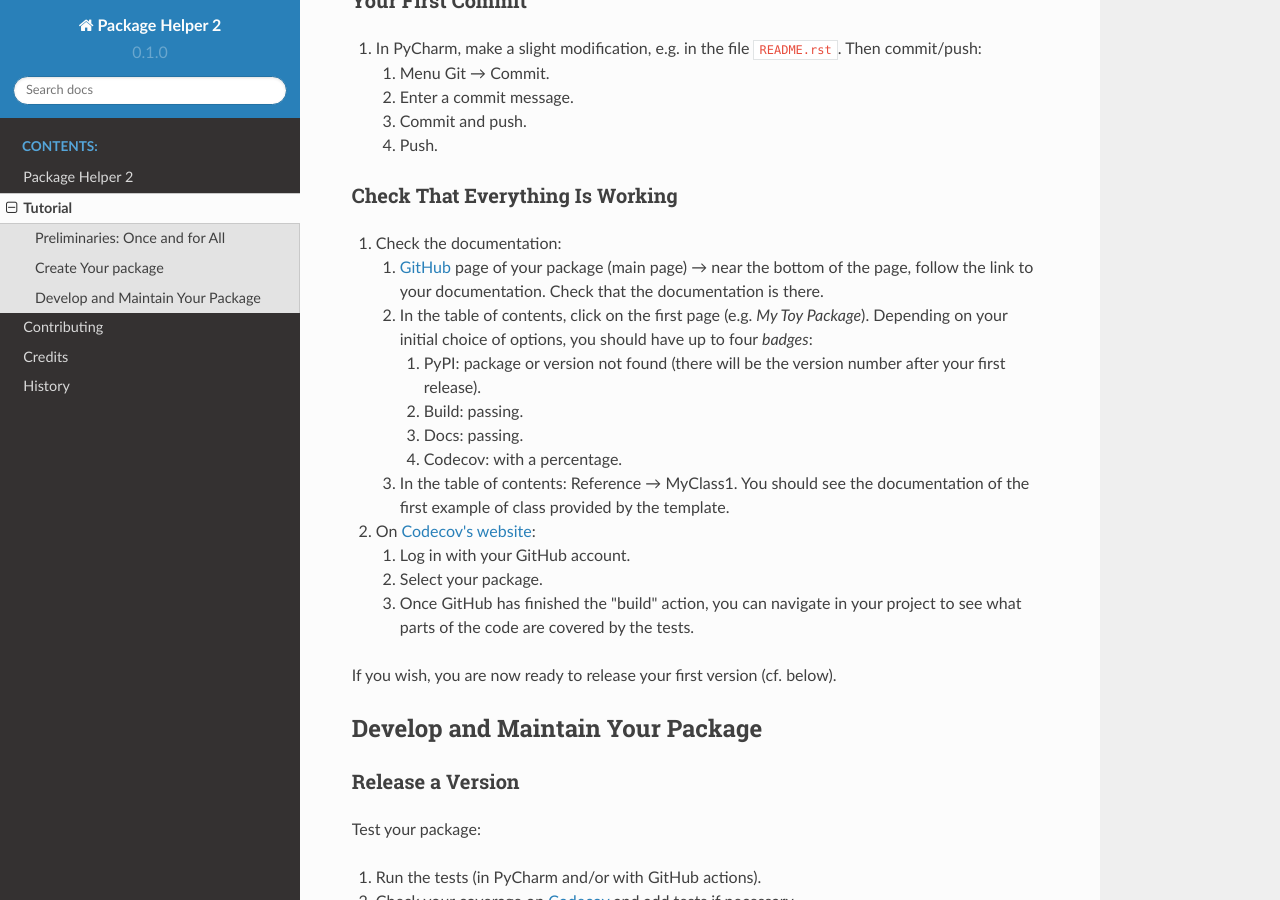
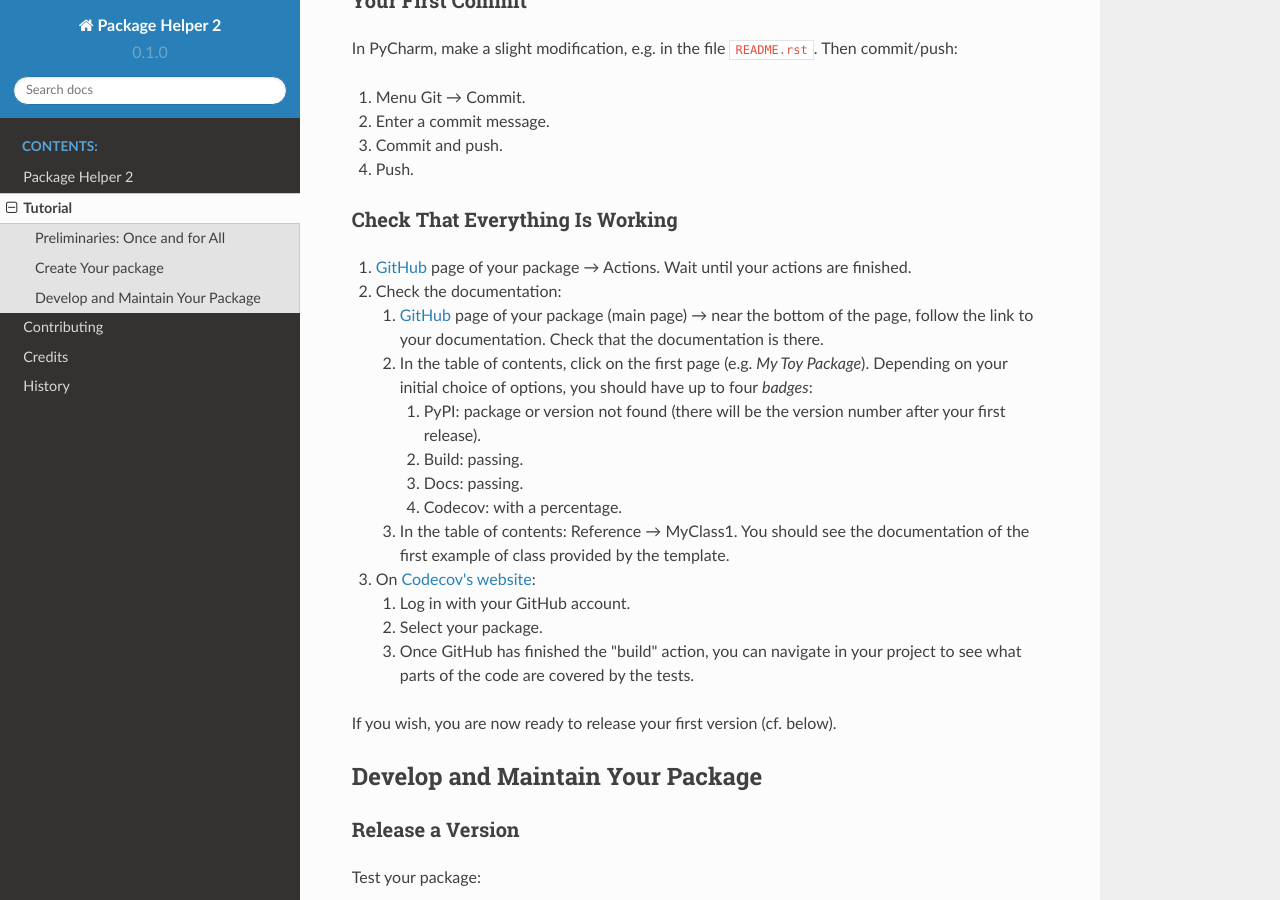
Before and after one commit to francois-durand/package_helper_2, a Sphinx documentation site: the page built from docs/tutorial.rst, in a window 1280 px wide and 900 px high, scrolled down 5891 px. Built offline with Sphinx 7.4.7 and the Read the Docs theme 2.0.0, drawn with Linux system fonts in a browser that asks for light colours.

Commit message:
Update create_your_package.html

```diff
--- a/docs/_static/create_your_package.html
+++ b/docs/_static/create_your_package.html
@@ -261,8 +261,7 @@ you need to create a Python package.]: My Toy Package is a beautiful package.</s
 <div class="github">
     <h3>Your First Commit</h3>
 
-    <ol class="arabic simple">
-        <li class="github"><p>In PyCharm, make a slight modification, e.g. in the file
+    <p>In PyCharm, make a slight modification, e.g. in the file
         <code class="docutils literal notranslate"><span class="pre">README.rst</span></code>.
         Then commit/push:</p>
     <ol class="arabic simple">
@@ -271,8 +270,6 @@ you need to create a Python package.]: My Toy Package is a beautiful package.</s
         <li><p>Commit and push.</p></li>
         <li><p>Push.</p></li>
     </ol>
-        </li>
-    </ol>
 </div>
 
 
@@ -280,6 +277,8 @@ you need to create a Python package.]: My Toy Package is a beautiful package.</s
     <h3>Check That Everything Is Working</h3>
 
     <ol class="arabic simple">
+        <li><p><a href="https://github.com">GitHub</a> page of your package → Actions. Wait until your actions
+        are finished.</p></li>
         <li><p>Check the documentation:</p>
             <ol class="arabic simple">
                 <li><p><a href="https://github.com">GitHub</a> page of your package (main page) → near the bottom of the
```
Lines whose indentation alone changed are shown as unchanged.
